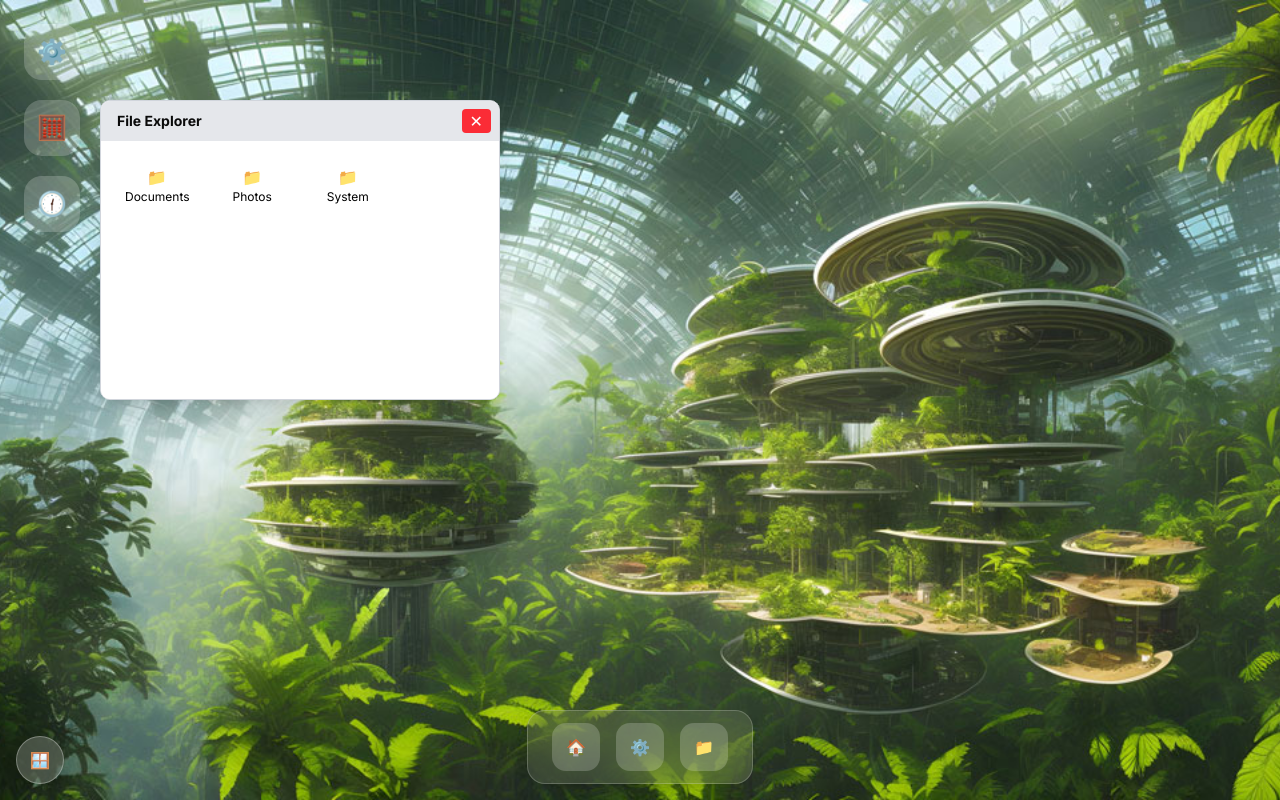
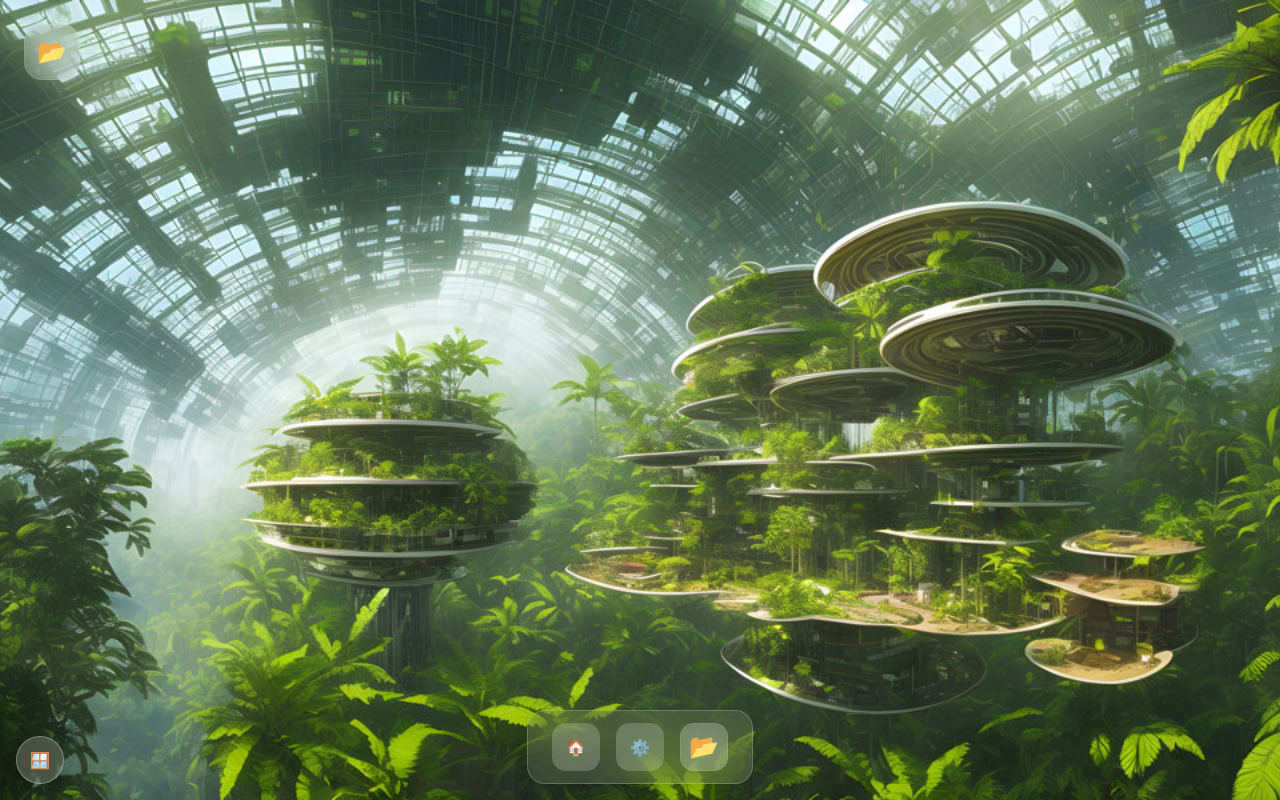
Before and after one commit to daksh514/DanavOS, a Next.js app: page /dashboard in a window 1280 px wide. Built offline with nearby package versions, Linux system fonts and the light colour scheme.

Commit message:
working open and close

```diff
--- a/app/dashboard/page.tsx
+++ b/app/dashboard/page.tsx
@@ -1,5 +1,7 @@
+import Button from "@/components/ui/dashboard/appButtons/Button";
 import BottomBar from "@/components/ui/dashboard/BottomBar";
 import ReusableWindow from "@/components/ui/dashboard/ReusableWindow";
+import WindowManager from "@/lib/WIndowManager";
 import Image from "next/image";
 
 function Dashboard() {
@@ -13,29 +15,11 @@ function Dashboard() {
         className="object-cover -z-10"
       />
       <div className="absolute top-6 left-6 flex flex-col gap-5">
-        <div className="w-14 h-14 rounded-2xl text-2xl bg-white/20 flex items-center justify-center transition-all duration-200 hover:scale-105 cursor-pointer">
-          ⚙️
-        </div>
-        <div className="w-14 h-14 rounded-2xl text-2xl bg-white/20 flex items-center justify-center transition-all duration-200 hover:scale-105 cursor-pointer">
-          🧮
-        </div>
-        <div className="w-14 h-14 rounded-2xl text-2xl bg-white/20 flex items-center justify-center transition-all duration-200 hover:scale-105 cursor-pointer">
-          🕧
-        </div>
+        <Button name="explorer" icon="📂" />
       </div>
       <BottomBar />
-      <ReusableWindow title="File Explorer">
-        <div className="grid grid-cols-4 gap-4 text-center">
-          {["Documents", "Photos", "System"].map((folder) => (
-            <div
-              key={folder}
-              className="p-2 hover:bg-blue-100 rounded cursor-pointer"
-            >
-              📁 <p className="text-xs">{folder}</p>
-            </div>
-          ))}
-        </div>
-      </ReusableWindow>
+
+      <WindowManager />
     </div>
   );
 }
--- a/components/ui/dashboard/BottomBar.tsx
+++ b/components/ui/dashboard/BottomBar.tsx
@@ -1,5 +1,5 @@
-import React from "react";
 import StartBtn from "./StartBtn";
+import Button from "./appButtons/Button";
 
 export default function BottomBar() {
   return (
@@ -36,16 +36,7 @@ export default function BottomBar() {
           </div>
 
           {/* App 3 */}
-          <div className="flex flex-col items-center group cursor-pointer">
-            <div
-              className="w-12 h-12 rounded-xl bg-white/20
-                      flex items-center justify-center
-                      transition-all duration-200
-                      group-hover:scale-125"
-            >
-              📁
-            </div>
-          </div>
+          <Button name="explorer" icon="📂" className="w-12 h-12 rounded-xl" />
         </div>
       </div>
 
--- a/components/ui/dashboard/ReusableWindow.tsx
+++ b/components/ui/dashboard/ReusableWindow.tsx
@@ -1,12 +1,14 @@
 "use client";
 import { motion } from "framer-motion";
 
-export default function Window({
+export default function ReusableWindow({
   title,
   children,
+  onClose, // Add this prop
 }: {
   title: string;
   children: React.ReactNode;
+  onClose: () => void;
 }) {
   return (
     <motion.div
@@ -16,15 +18,15 @@ export default function Window({
       animate={{ opacity: 1 }}
       className="absolute w-[400px] h-[300px] bg-white border border-gray-300 shadow-xl rounded-lg overflow-hidden flex flex-col z-50"
     >
-      {/* Header / Drag Handle */}
       <div className="bg-gray-200 p-2 flex justify-between items-center cursor-move select-none">
         <span className="text-sm font-bold ml-2">{title}</span>
-        <button className="bg-red-500 text-white px-2 rounded hover:bg-red-600">
+        <button
+          className="bg-red-500 text-white px-2 rounded hover:bg-red-600"
+          onClick={onClose} // Call the store action
+        >
           ✕
         </button>
       </div>
-
-      {/* Content */}
       <div className="p-4 flex-1 overflow-auto text-black bg-white">
         {children}
       </div>
--- /dev/null
+++ b/components/ui/dashboard/appButtons/Button.tsx
@@ -0,0 +1,26 @@
+"use client";
+import { useOSStore } from "@/lib/store/useAppOpen";
+import { cn } from "@/lib/utils";
+
+export default function Button({
+  name,
+  icon,
+  className,
+}: {
+  name: string;
+  icon: string;
+  className?: string;
+}) {
+  const toggleApp = useOSStore((state) => state.toggleApp);
+  return (
+    <div
+      onClick={() => toggleApp(name, true)}
+      className={cn(
+        "w-14 h-14 rounded-2xl text-2xl bg-white/20 flex items-center justify-center transition-all duration-200 hover:scale-105 cursor-pointer backdrop-blur-md border border-white/10",
+        className,
+      )}
+    >
+      {icon}
+    </div>
+  );
+}
--- /dev/null
+++ b/lib/WIndowManager.tsx
@@ -0,0 +1,45 @@
+"use client";
+
+import ReusableWindow from "@/components/ui/dashboard/ReusableWindow";
+import { useOSStore } from "./store/useAppOpen";
+
+// Define your app contents here to keep page.tsx clean
+const APPS = {
+  explorer: {
+    title: "File Explorer",
+    content: (
+      <div className="grid grid-cols-4 gap-4 text-center">
+        {["Documents", "Photos", "System"].map((f) => (
+          <div key={f} className="p-2 hover:bg-blue-100 rounded cursor-pointer">
+            📁 <p className="text-xs">{f}</p>
+          </div>
+        ))}
+      </div>
+    ),
+  },
+  settings: {
+    title: "Settings",
+    content: <p>System Preferences</p>,
+  },
+};
+
+export default function WindowManager() {
+  const { apps, toggleApp } = useOSStore();
+
+  return (
+    <>
+      {Object.entries(APPS).map(([id, config]) => {
+        if (!apps[id]) return null;
+        return (
+          <ReusableWindow
+            key={id}
+            title={config.title}
+            onClose={() => toggleApp(id, false)}
+          >
+            {config.content}
+          </ReusableWindow>
+        );
+      })}
+    </>
+  );
+}
--- /dev/null
+++ b/lib/store/useAppOpen.ts
@@ -0,0 +1,14 @@
+import { create } from "zustand";
+
+interface OSState {
+  apps: Record<string, boolean>;
+  toggleApp: (appId: string, isOpen: boolean) => void;
+}
+
+export const useOSStore = create<OSState>((set) => ({
+  apps: {},
+  toggleApp: (appId, isOpen) =>
+    set((state) => ({
+      apps: { ...state.apps, [appId]: isOpen },
+    })),
+}));
--- a/package.json
+++ b/package.json
@@ -23,7 +23,8 @@
     "react-dom": "19.2.4",
     "shadcn": "^4.6.0",
     "tailwind-merge": "^3.5.0",
-    "tw-animate-css": "^1.4.0"
+    "tw-animate-css": "^1.4.0",
+    "zustand": "^5.0.12"
   },
   "devDependencies": {
     "@tailwindcss/postcss": "^4",
```
Also changed, not shown: 1 other file (tests, documents, lock files or other folders).
